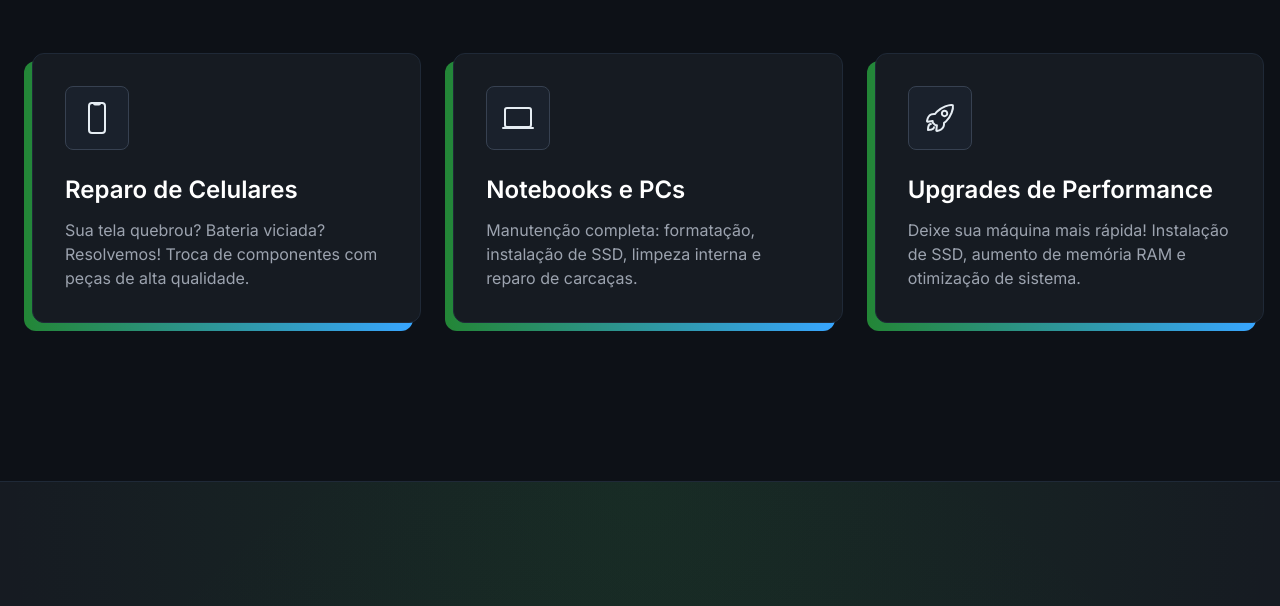
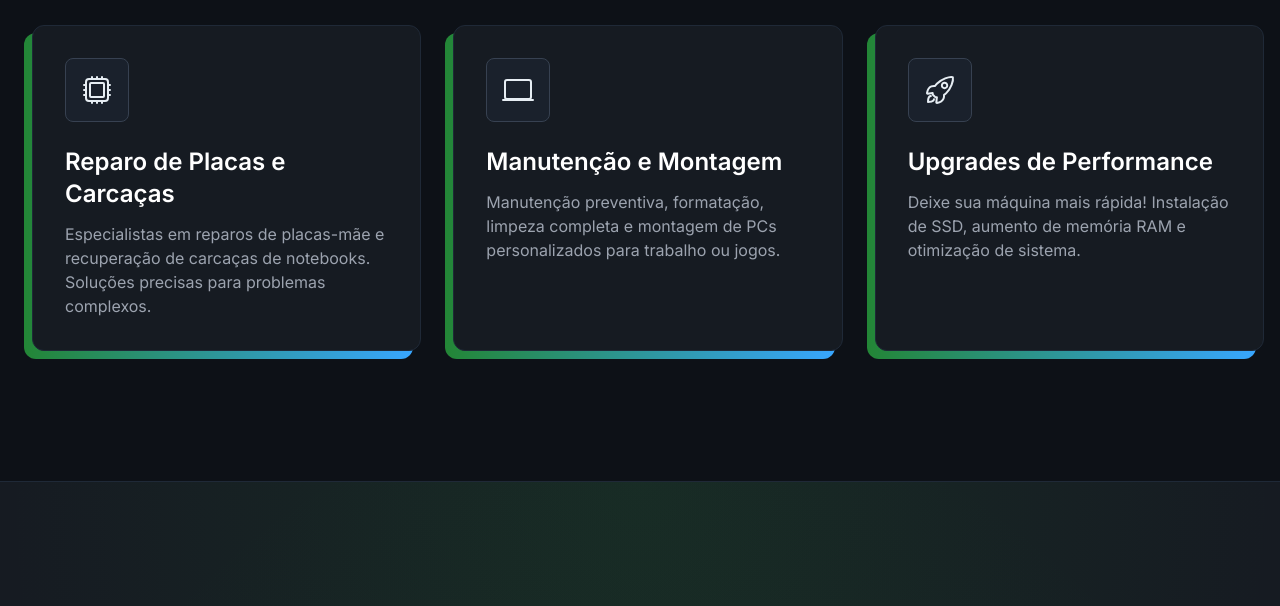
Before and after one commit to wesleyleandro7g/html-pages, a plain HTML site: page vstechinformatica/index.html in a window 1280 px wide. Shown: the part 1575-2181 px from the top of the page. Drawn offline with nearby package versions, Linux system fonts and the light colour scheme.

Commit message:
feat: adust

```diff
--- a/vstechinformatica/index.html
+++ b/vstechinformatica/index.html
@@ -191,27 +191,27 @@
                 <div class="grid grid-cols-1 md:grid-cols-2 lg:grid-cols-3 gap-8">
                     <!-- Card 1 -->
                     <div class="bg-gradient-to-r from-[#238636] to-[#38a6ff] rounded-xl max-w-4xl mx-auto reveal">
-                        <div class="bg-[#161B22] border border-gray-800 rounded-xl p-8 transform -translate-y-2 translate-x-2">
+                        <div class="bg-[#161B22] border border-gray-800 rounded-xl p-8 h-full transform -translate-y-2 translate-x-2">
                             <div class="bg-gray-800/50 border border-gray-700 w-16 h-16 rounded-lg flex items-center justify-center mb-6">
-                                <ion-icon name="phone-portrait-outline" class="h-8 w-8 text-vstech-green"></ion-icon>
+                                <ion-icon name="hardware-chip-outline" class="h-8 w-8 text-vstech-green"></ion-icon>
                             </div>
-                            <h3 class="text-2xl font-semibold mb-3 text-white">Reparo de Celulares</h3>
-                            <p class="text-gray-400">Sua tela quebrou? Bateria viciada? Resolvemos! Troca de componentes com peças de alta qualidade.</p>
+                            <h3 class="text-2xl font-semibold mb-3 text-white">Reparo de Placas e Carcaças</h3>
+                            <p class="text-gray-400">Especialistas em reparos de placas-mãe e recuperação de carcaças de notebooks. Soluções precisas para problemas complexos.</p>
                         </div>
                     </div>
                     <!-- Card 2 -->
                     <div class="bg-gradient-to-r from-[#238636] to-[#38a6ff] rounded-xl max-w-4xl mx-auto reveal" style="transition-delay: 150ms;">
-                         <div class="bg-[#161B22] border border-gray-800 rounded-xl p-8 transform -translate-y-2 translate-x-2">
+                         <div class="bg-[#161B22] border border-gray-800 rounded-xl p-8 h-full transform -translate-y-2 translate-x-2">
                             <div class="bg-gray-800/50 border border-gray-700 w-16 h-16 rounded-lg flex items-center justify-center mb-6">
                                 <ion-icon name="laptop-outline" class="h-8 w-8 text-vstech-green"></ion-icon>
                             </div>
-                            <h3 class="text-2xl font-semibold mb-3 text-white">Notebooks e PCs</h3>
-                            <p class="text-gray-400">Manutenção completa: formatação, instalação de SSD, limpeza interna e reparo de carcaças.</p>
+                            <h3 class="text-2xl font-semibold mb-3 text-white">Manutenção e Montagem</h3>
+                            <p class="text-gray-400">Manutenção preventiva, formatação, limpeza completa e montagem de PCs personalizados para trabalho ou jogos.</p>
                         </div>
                     </div>
                     <!-- Card 3 -->
                     <div class="bg-gradient-to-r from-[#238636] to-[#38a6ff] rounded-xl max-w-4xl mx-auto reveal" style="transition-delay: 150ms;">
-                        <div class="bg-[#161B22] border border-gray-800 rounded-xl p-8 transform -translate-y-2 translate-x-2">
+                        <div class="bg-[#161B22] border border-gray-800 rounded-xl p-8 h-full transform -translate-y-2 translate-x-2">
                             <div class="bg-gray-800/50 border border-gray-700 w-16 h-16 rounded-lg flex items-center justify-center mb-6">
                                 <ion-icon name="rocket-outline" class="h-8 w-8 text-vstech-green"></ion-icon>
                             </div>
```
